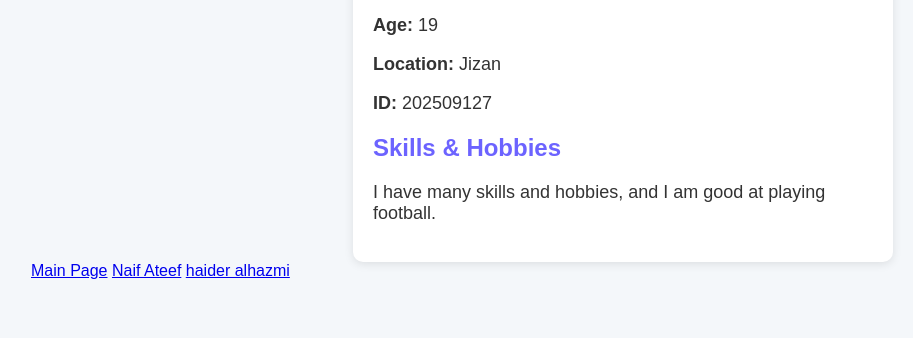
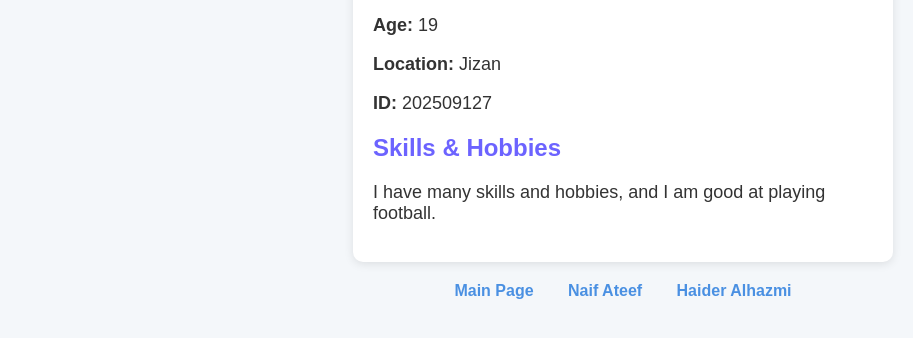
Before and after one commit to hdralhazmy-crypto/Haider-Alhazmi, a plain HTML site: page index.html in a window 1280 px wide. Shown: the part 172-510 px from the top of the page, without its empty margins (17-930 px from the left). Drawn offline with Linux system fonts and the light colour scheme.

Commit message:
Update index.html

```diff
--- a/index.html
+++ b/index.html
@@ -32,6 +32,23 @@
             margin: auto;
             box-shadow: 0px 2px 10px rgba(0,0,0,0.1);
         }
+
+        /* تنسيق الروابط في سطر واحد */
+        .links {
+            margin-top: 20px;
+            text-align: center;
+        }
+
+        .links a {
+            text-decoration: none;
+            color: #4a90e2;
+            margin: 0 15px;
+            font-weight: bold;
+        }
+
+        .links a:hover {
+            text-decoration: underline;
+        }
     </style>
 </head>
 <body>
@@ -47,12 +64,13 @@
         <h2>Skills & Hobbies</h2>
         <p>I have many skills and hobbies, and I am good at playing football.</p>
     </div>
+
+    <!-- الروابط في سطر واحد -->
     <div class="links">
-            <a href="https://hdralhazmy-crypto.github.io/main/" target="_blank">Main Page</a>
-            <a href="https://hdralhazmy-crypto.github.io/Naif-Ateef/" target="_blank">Naif Ateef</a>
-            <a href="https://hdralhazmy-crypto.github.io/Hadi-Bheh/" target="_blank">haider alhazmi</a>
-        </div>
+        <a href="https://hdralhazmy-crypto.github.io/main/" target="_blank">Main Page</a>
+        <a href="https://hdralhazmy-crypto.github.io/Naif-Ateef/" target="_blank">Naif Ateef</a>
+        <a href="https://hdralhazmy-crypto.github.io/Hadi-Bheh/" target="_blank">Haider Alhazmi</a>
     </div>
+
 </body>
-
 </html>
```
